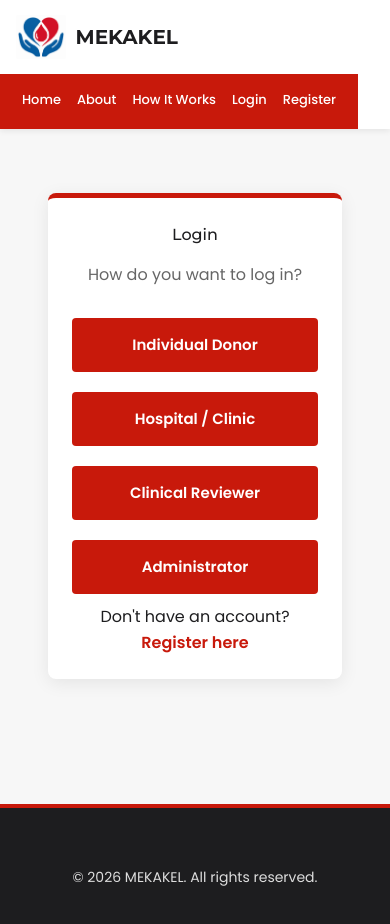
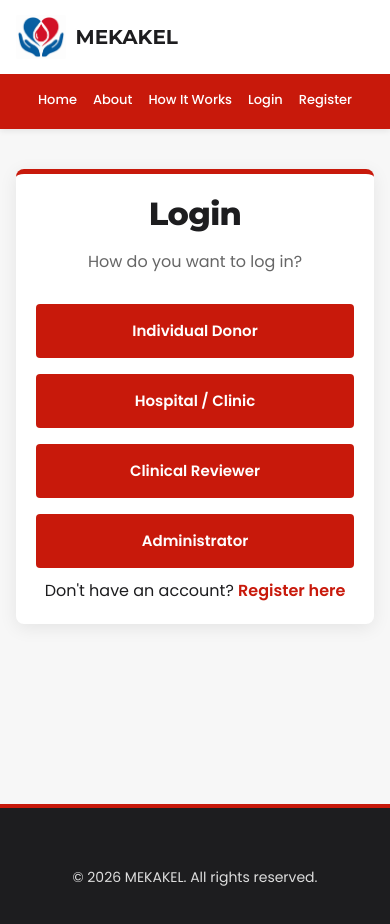
Before and after one commit to helena0904/mekakel, a React (Vite) app in the folder frontend/: page /login in a window 390 px wide. Shown: the top 924 px of the page. Built offline with nearby package versions, Linux system fonts and the light colour scheme; no server answers.

Commit message:
Polish auth, notification and dashboard UI

```diff
--- a/frontend/src/index.css
+++ b/frontend/src/index.css
@@ -32,6 +32,25 @@ h1,
 h2,
 h3 {
     font-family: var(--heading-font);
+    color: var(--text);
+    line-height: 1.25;
+}
+
+h1 {
+    font-size: 2rem;
+    font-weight: 800;
+    letter-spacing: -0.02em;
+    margin-bottom: 1rem;
+}
+
+h2 {
+    font-size: 1.5rem;
+    font-weight: 700;
+}
+
+h3 {
+    font-size: 1.125rem;
+    font-weight: 700;
 }
 
 
@@ -68,7 +87,8 @@ h3 {
 
 .navigationlinks {
     display: flex;
-    flex-basis: 100%;
+    flex-basis: calc(100% + 4rem);
+    width: calc(100% + 4rem);
     justify-content: center;
     align-items: center;
     flex-wrap: wrap;
@@ -995,15 +1015,13 @@ h3 {
 /* LOGIN CHOICE */
 
 .login-choice {
-    display: flex;
-    gap: 20px;
-    justify-content: center;
-    flex-wrap: wrap;
+    display: grid;
+    grid-template-columns: repeat(2, minmax(0, 1fr));
+    gap: 16px;
 }
 
 .login-choice-button {
-    flex: 1;
-    min-width: 200px;
+    width: 100%;
     padding: 15px 24px;
     border: none;
     border-radius: 4px;
@@ -1533,7 +1551,8 @@ h3 {
     flex-wrap: wrap;
 }
 
-.section-header {
+.section-header,
+.section-heading {
     display: flex;
     align-items: center;
     justify-content: space-between;
@@ -1541,6 +1560,10 @@ h3 {
     flex-wrap: wrap;
 }
 
+.section-heading h2 {
+    margin-bottom: 0;
+}
+
 .filter-bar {
     display: flex;
     gap: 16px;
@@ -1554,6 +1577,110 @@ h3 {
 
 .filter-bar .register-button {
     flex: 0 0 auto;
+}
+
+
+/* NOTIFICATIONS AND ACTIVITY LISTS */
+
+.notification-list {
+    list-style: none;
+    padding: 0;
+    margin: 0;
+    display: flex;
+    flex-direction: column;
+    gap: 12px;
+}
+
+.notification-item {
+    padding: 16px;
+    border: 1px solid var(--border);
+    border-radius: 8px;
+    background-color: white;
+}
+
+.notification-unread {
+    border-left: 4px solid var(--red);
+    background-color: var(--red-soft);
+}
+
+.notification-item-header {
+    display: flex;
+    align-items: flex-start;
+    justify-content: space-between;
+    gap: 12px;
+    flex-wrap: wrap;
+    margin-bottom: 8px;
+}
+
+.notification-body {
+    margin: 0;
+    color: #555;
+    line-height: 1.6;
+    white-space: pre-line;
+}
+
+.notification-item-footer {
+    display: flex;
+    align-items: center;
+    justify-content: space-between;
+    gap: 12px;
+    flex-wrap: wrap;
+    margin-top: 12px;
+    color: var(--muted);
+    font-size: 13px;
+}
+
+.notification-preference-list {
+    list-style: none;
+    padding: 0;
+    margin: 10px 0 20px;
+    display: flex;
+    flex-direction: column;
+    gap: 12px;
+}
+
+.notification-preference-list li {
+    padding: 12px;
+    border: 1px solid var(--border);
+    border-radius: 8px;
+    background-color: var(--bg-soft);
+}
+
+.notification-preference-list label {
+    display: flex;
+    align-items: flex-start;
+    gap: 12px;
+    cursor: pointer;
+}
+
+.notification-preference-list input {
+    width: 18px;
+    height: 18px;
+    margin-top: 3px;
+    flex-shrink: 0;
+    accent-color: var(--red);
+}
+
+
+/* AVAILABILITY TIME RANGE */
+
+.time-range {
+    display: flex;
+    align-items: center;
+    gap: 8px;
+    flex-wrap: wrap;
+}
+
+.time-range-separator {
+    color: var(--muted);
+    font-size: 14px;
+}
+
+.fayda-verification {
+    display: flex;
+    flex-direction: column;
+    gap: 10px;
+    margin: 10px 0 20px;
 }
 
 
@@ -1565,9 +1692,20 @@ h3 {
     }
 
     .navigationlinks {
+        flex-basis: calc(100% + 2rem);
+        width: calc(100% + 2rem);
         margin: 0.75rem -1rem 0;
         padding: 0.75rem 1rem;
         gap: 1rem;
+    }
+
+    .availability-row {
+        flex-wrap: wrap;
+        align-items: flex-start;
+    }
+
+    .time-range {
+        width: 100%;
     }
 
     .hero-content h1 {
@@ -1596,3 +1734,26 @@ h3 {
         padding: 24px;
     }
 }
+
+@media (max-width: 560px) {
+    .login-choice {
+        grid-template-columns: 1fr;
+    }
+
+    .login-page,
+    .register-page,
+    .before-register-page {
+        padding: 2.5rem 1rem;
+    }
+
+    .login-container,
+    .register-container,
+    .before-register-container {
+        width: 100%;
+        padding: 20px;
+    }
+
+    .section-heading {
+        align-items: flex-start;
+    }
+}
--- a/frontend/src/pages/dashboard/admin-dashboard.tsx
+++ b/frontend/src/pages/dashboard/admin-dashboard.tsx
@@ -79,7 +79,7 @@ function AdminDashboard() {
   return (
     <main className="dashboard-page">
       <div className="dashboard-container">
-
+        <h1>Administrator Dashboard</h1>
 
         <p>Welcome, {user?.name}!</p>
 
--- a/frontend/src/pages/dashboard/doctor-dashboard.tsx
+++ b/frontend/src/pages/dashboard/doctor-dashboard.tsx
@@ -41,7 +41,7 @@ function DoctorDashboard() {
   return (
     <main className="dashboard-page">
       <div className="dashboard-container">
-
+        <h1>Clinical Reviewer Dashboard</h1>
 
         <p>Welcome, {user?.name}!</p>
 
--- a/frontend/src/pages/dashboard/donor-dashboard.tsx
+++ b/frontend/src/pages/dashboard/donor-dashboard.tsx
@@ -58,7 +58,7 @@ function DonorDashboard() {
   return (
     <main className="dashboard-page">
       <div className="dashboard-container">
-
+        <h1>Individual Donor Dashboard</h1>
 
         <p>Welcome, {user?.name}!</p>
 
```
